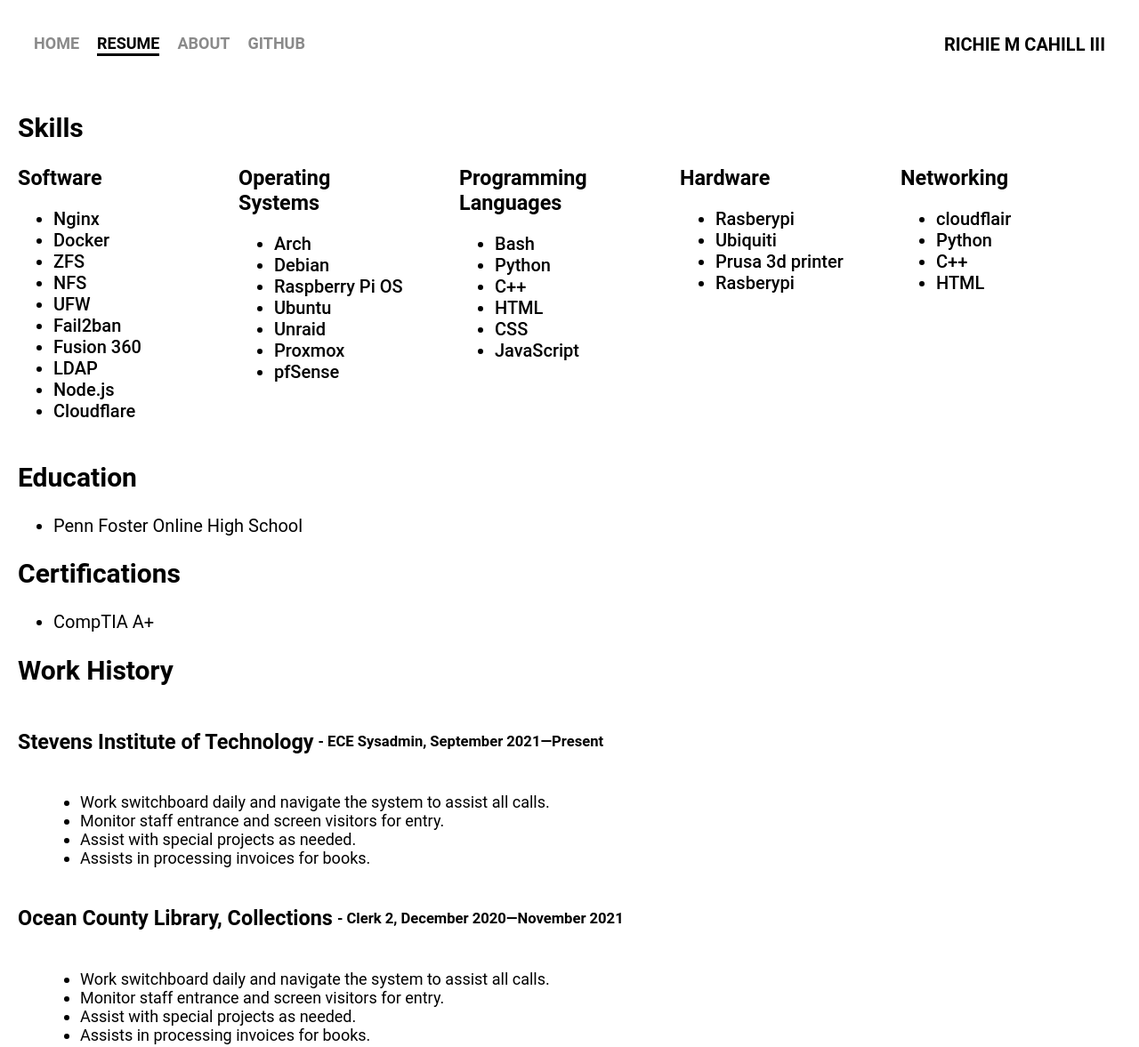
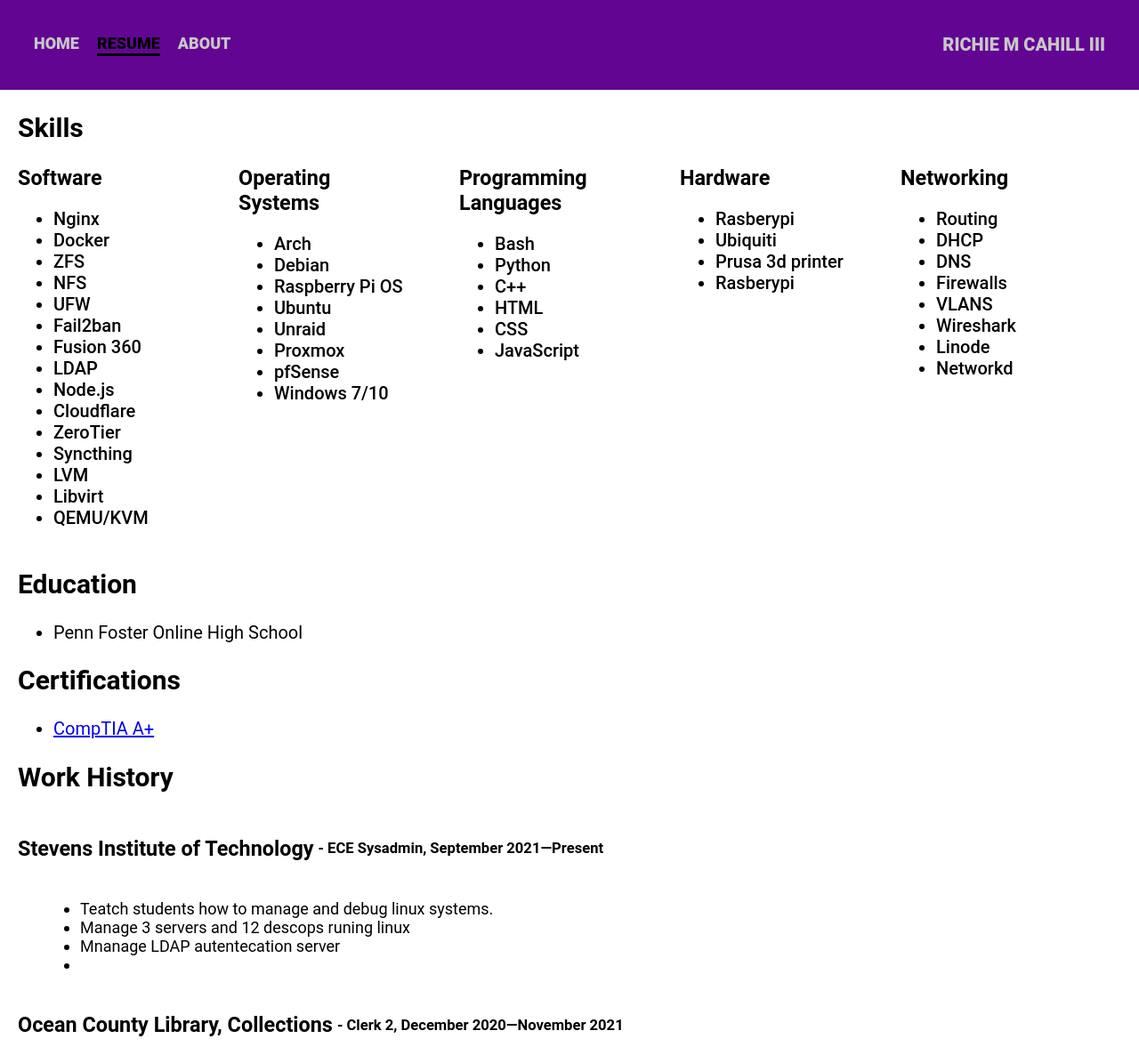
Before and after one commit to RichieCahill/Website, a website: page resume.html in a window 1280 px wide. Shown: the top 1177 px of the page at 89% size. Drawn offline with Linux system fonts and the light colour scheme.

Commit message:
made the project boxes clickibal removed git hub from the menu bar added a+ cirt card updated resume removed some of the css test code and reworked color scheam resised the images to all be 360px

```diff
--- a/public/styles.css
+++ b/public/styles.css
@@ -1,29 +1,8 @@
 /*primary styles*/
-@media screen and (max-width: 540px) {
-  body {
-    margin: 0px;
-    font-family: "Roboto", sans-serif;
-    background-color: white;
-  }
+body {
+  margin: 0px;
+  font-family: "Roboto", sans-serif;
 }
-@media screen and (min-width: 540px) and (max-width: 800px) {
-  body {
-    margin: 0px;
-    font-family: "Roboto", sans-serif;
-    background-color: white;
-  }
-}
-
-@media screen and (min-width: 800px) {
-  body {
-    margin: 0px;
-    font-family: "Roboto", sans-serif;
-    background-color: white;
-  }
-}
-
-
-
 
 
 .container{
@@ -34,10 +13,12 @@
 
 /*nav styles*/
 .nav-bar {
+  background-color: #620593;
   display: flex;
   justify-content: space-between;
   padding: 38px;
-  font-weight: 600;
+  font-weight: 800;
+  color: #c7c7c7;
 }
 
 .left-side {
@@ -57,7 +38,7 @@
 }
 
 .nav-bar-link a {
-  color: #8a8a8a;
+  color: #c7c7c7;
   text-decoration: none;
   transition: color 0.5s;
 }
--- a/resume.html
+++ b/resume.html
@@ -23,10 +23,6 @@
           <a href="/about">about</a>
         </div>
 
-
-        <div class="nav-bar-link">
-          <a href="https://github.com/TheMadMaker2">github</a>
-        </div>
       </div>
 
       <div class="right-side">
@@ -54,6 +50,11 @@
               <li>LDAP</li>
               <li>Node.js</li>
               <li>Cloudflare</li>
+              <li>ZeroTier</li>
+              <li>Syncthing</li>
+              <li>LVM</li>
+              <li>Libvirt</li>
+              <li>QEMU/KVM</li>
             </ul>
           </div>
 
@@ -68,6 +69,8 @@
               <li>Unraid</li>
               <li>Proxmox</li>
               <li>pfSense</li>
+              <li>Windows 7/10</li>
+
             </ul>
           </div>
 
@@ -97,11 +100,15 @@
           <div class="Skills-group">
             <h3>Networking</h3>
             <ul>
-              <li>cloudflair</li>
-              <li>Python</li>
-              <li>C++</li>
-              <li>HTML</li>
-            <ul>
+              <li>Routing</li>
+              <li>DHCP</li>
+              <li>DNS</li>
+              <li>Firewalls</li>
+              <li>VLANS</li>
+              <li>Wireshark</li>
+              <li>Linode</li>
+              <li>Networkd</li>
+              <ul>
           </div>
 
         </div>
@@ -118,7 +125,7 @@
         <div class="certifications">
           <h2>Certifications</h2>
           <ul>
-            <li>CompTIA A+</li>
+            <li><a href="images/a+.png">CompTIA A+</a></li>
           </ul>
         </div>
 
@@ -132,10 +139,10 @@
               <h5>- ECE Sysadmin, September 2021—Present</h5>
             </div>
             <ul>
-              <li>Work switchboard daily and navigate the system to assist all calls.</li>
-              <li>Monitor staff entrance and screen visitors for entry.</li>
-              <li>Assist with special projects as needed.</li>
-              <li>Assists in processing invoices for books.</li>
+              <li>Teatch students how to manage and debug linux systems.</li>
+              <li>Manage 3 servers and 12 descops runing linux</li>
+              <li>Mnanage LDAP autentecation server</li>
+              <li></li>
             </ul>
           </div>
 
```
Also changed, not shown: about.html (+0 -4 lines), index.html (+20 -12 lines), public/images/Aperture_Science_grey_360.png (added), public/images/Aperture_Science_white_360.png (added), public/images/GitHub-Mark-Light-240px-plus.png (added), public/images/GitHub-Mark-Light-360px-plus.png (added), public/images/GitHub-Mark-Light-360px.png (added), public/images/GitHub-Mark-Light-480px-plus.png (added), public/images/GitHub-Mark-Light-500px.png (added), public/images/Nasa_420.png (added), public/images/a+.png (added).
